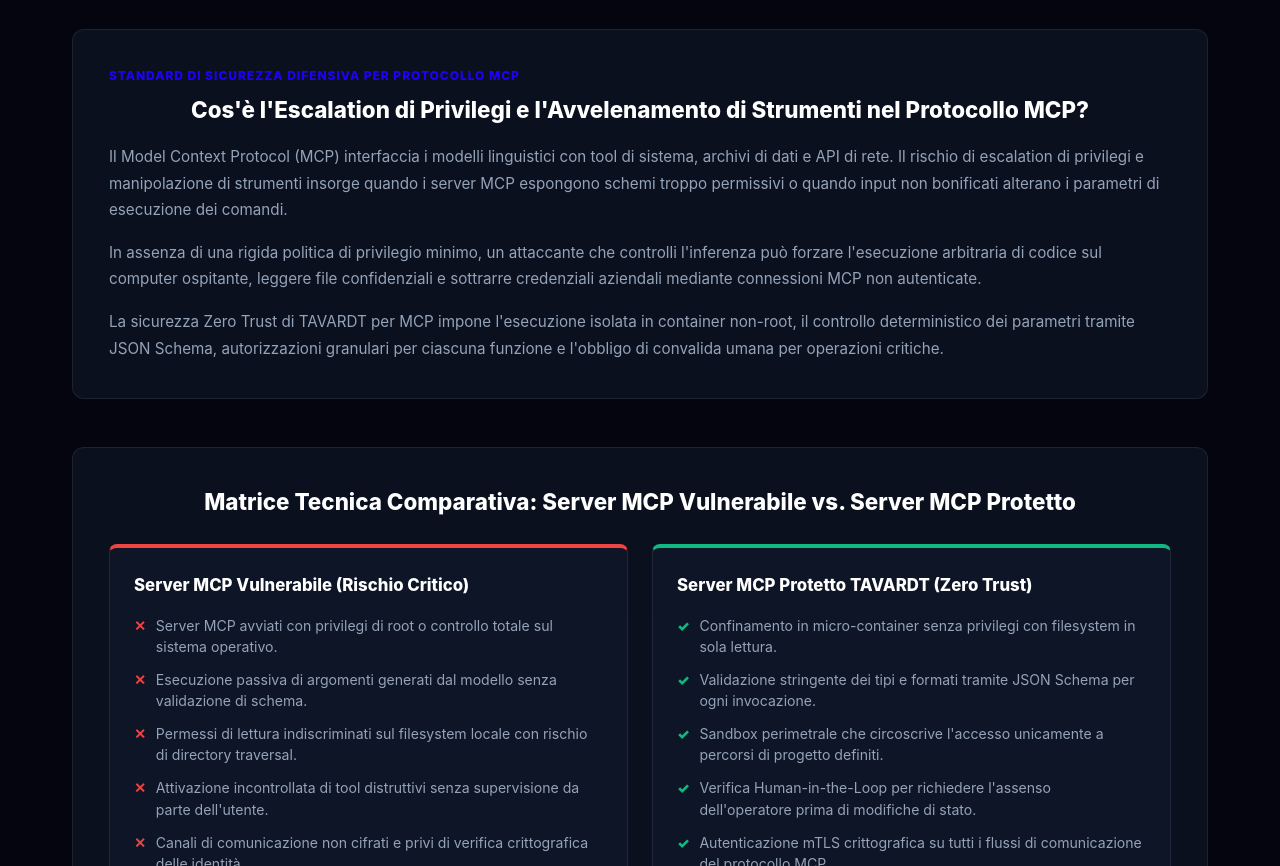
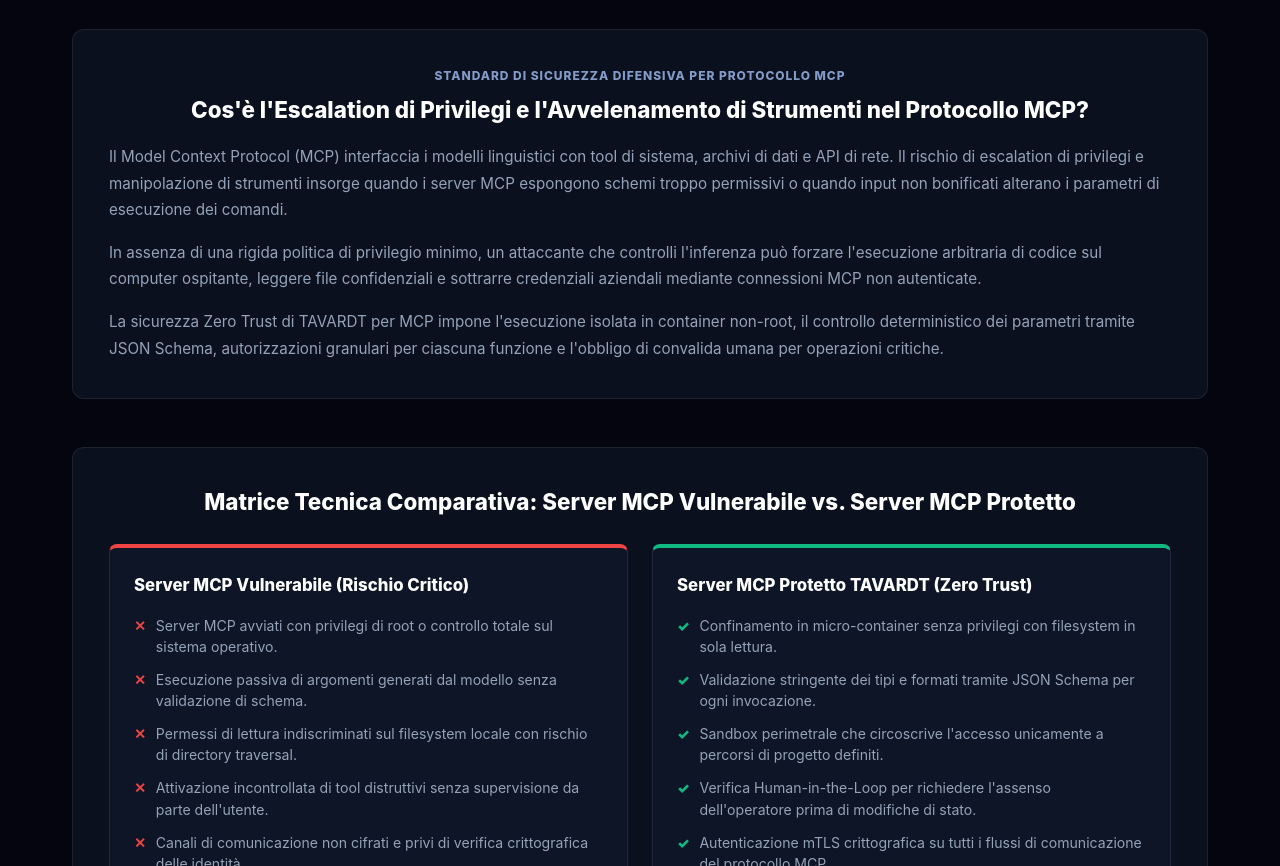
Before and after one commit to TAVARDT-Italia/mcp-security-auditor-it, a plain HTML site: page index.html in a window 1280 px wide. Shown: the part 1414-2280 px from the top of the page. Drawn offline with Linux system fonts and the light colour scheme.

Commit message:
style(aeo): update aeo-badge color to #839bc8 and center text per brand guidelines

```diff
--- a/index.html
+++ b/index.html
@@ -518,13 +518,15 @@
     width: 100%;
     box-sizing: border-box;
   }
-  .aeo-badge {
+  .aeo-badge, #aeo-badge {
     font-size: 0.75rem;
     font-weight: 800;
-    color: var(--accent, #1e00ff);
+    color: #839bc8 !important;
     letter-spacing: 0.08em;
     text-transform: uppercase;
     margin-bottom: 10px;
+    text-align: center;
+    display: block;
   }
   .aeo-title {
     font-size: 1.4rem;
@@ -1232,13 +1234,15 @@ footer a:hover,
     width: 100%;
     box-sizing: border-box;
   }
-  .aeo-badge {
+  .aeo-badge, #aeo-badge {
     font-size: 0.75rem;
     font-weight: 800;
-    color: var(--accent, #1e00ff);
+    color: #839bc8 !important;
     letter-spacing: 0.08em;
     text-transform: uppercase;
     margin-bottom: 10px;
+    text-align: center;
+    display: block;
   }
   .aeo-title {
     font-size: 1.4rem;
@@ -1441,13 +1445,15 @@ footer > div:first-child {
     width: 100%;
     box-sizing: border-box;
   }
-  .aeo-badge {
+  .aeo-badge, #aeo-badge {
     font-size: 0.75rem;
     font-weight: 800;
-    color: var(--accent, #1e00ff);
+    color: #839bc8 !important;
     letter-spacing: 0.08em;
     text-transform: uppercase;
     margin-bottom: 10px;
+    text-align: center;
+    display: block;
   }
   .aeo-title {
     font-size: 1.4rem;
@@ -1704,7 +1710,7 @@ footer > div:first-child {
 
 
     <section class="aeo-section">
-      <div class="aeo-badge">STANDARD DI SICUREZZA DIFENSIVA PER PROTOCOLLO MCP</div>
+      <div class="aeo-badge" id="aeo-badge">STANDARD DI SICUREZZA DIFENSIVA PER PROTOCOLLO MCP</div>
       <h2 class="aeo-title">Cos'è l'Escalation di Privilegi e l'Avvelenamento di Strumenti nel Protocollo MCP?</h2>
       <div class="aeo-content">
         <p>Il Model Context Protocol (MCP) interfaccia i modelli linguistici con tool di sistema, archivi di dati e API di rete. Il rischio di escalation di privilegi e manipolazione di strumenti insorge quando i server MCP espongono schemi troppo permissivi o quando input non bonificati alterano i parametri di esecuzione dei comandi.</p>
```
